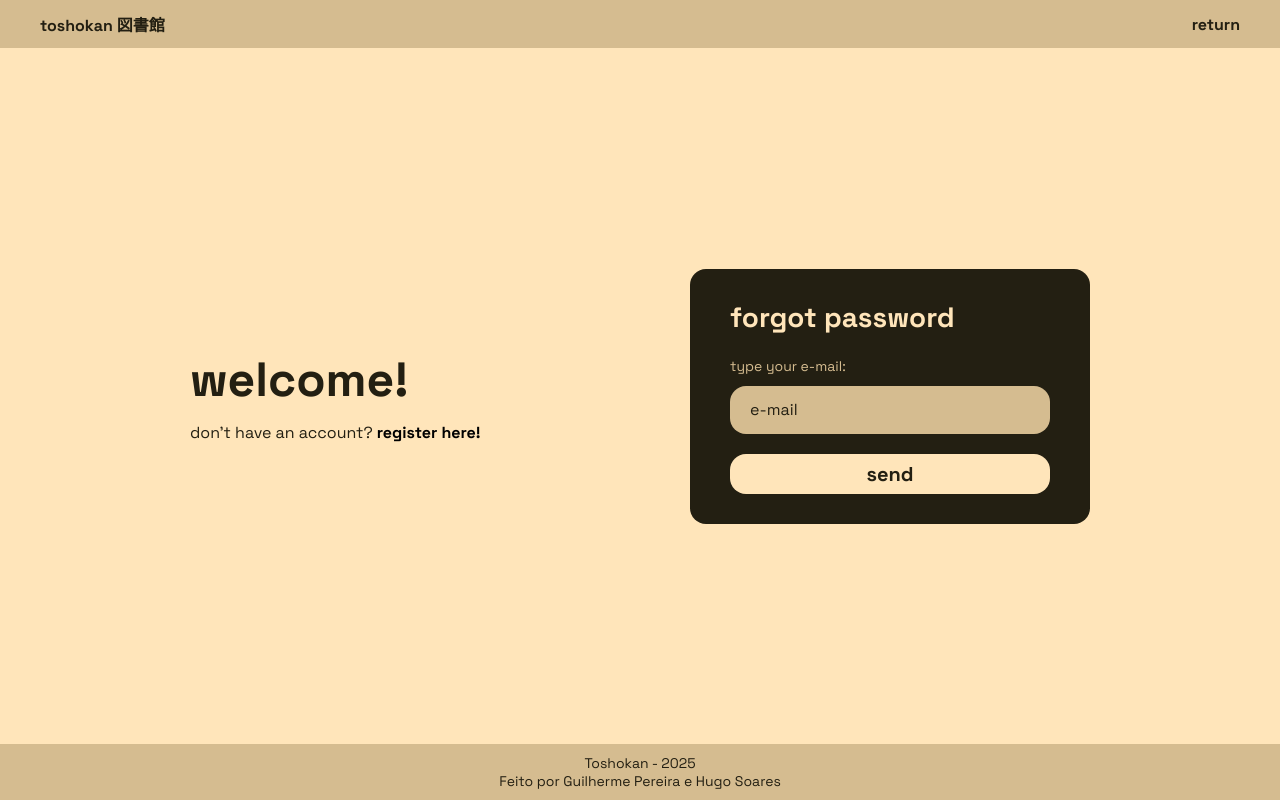
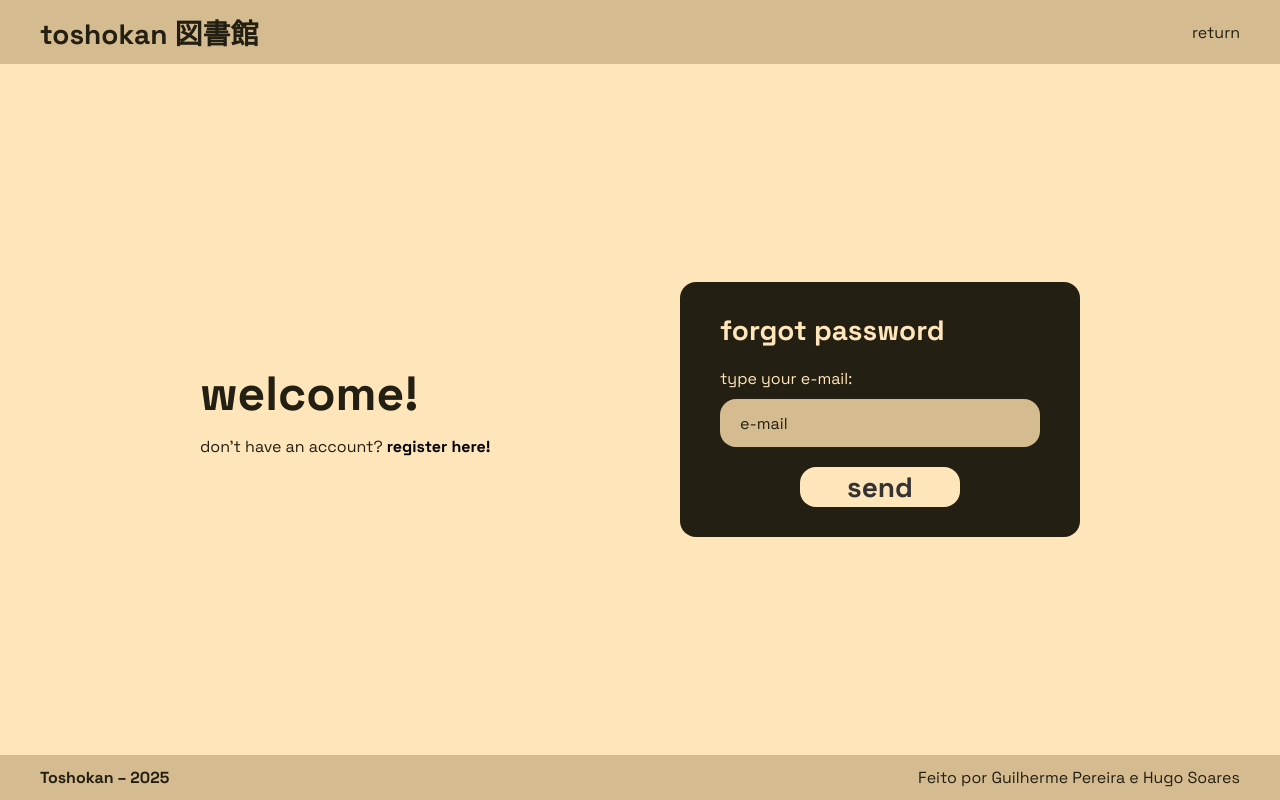
Before and after one commit to hhsoares/toshokan, a Flask app: page /forgot-password in a window 1280 px wide. Run offline with Flask 3, Linux system fonts and the light colour scheme; some libraries are stand-ins or nearby versions.

Commit message:
fixed forgot password page

```diff
--- a/app/templates/forgot_password.html
+++ b/app/templates/forgot_password.html
@@ -3,39 +3,66 @@
 <head>
   <meta charset="UTF-8" />
   <meta name="viewport" content="width=device-width, initial-scale=1.0" />
-  <title>Forgot Password</title>
+  <title>Forgot Password – Toshokan 図書館</title>
 
-  <link rel="stylesheet" href="{{ url_for('static', filename='css/forgotPasswordStyle.css') }}">
-  <link href="https://fonts.googleapis.com/css2?family=Space+Grotesk:wght@400;500;700&display=swap" rel="stylesheet">
+  <!-- reuse exactly the same CSS you use on login.html -->
+  <link
+    rel="stylesheet"
+    href="{{ url_for('static', filename='css/loginStyle.css') }}"
+  >
+  <link
+    href="https://fonts.googleapis.com/css2?family=Space+Grotesk:wght@400;500;700&display=swap"
+    rel="stylesheet"
+  >
+  <link
+    href="https://unpkg.com/boxicons@2.1.4/css/boxicons.min.css"
+    rel="stylesheet"
+  >
 </head>
 
 <body>
+  <!-- identical header to login.html -->
   <header>
-    <span class="logo">toshokan 図書館</span>
-    <a class="return" href="{{ url_for('login') }}">return</a>
+    <a href="/" class="logo">toshokan 図書館</a>
+    <a href="{{ url_for('login') }}" class="return">return</a>
   </header>
 
   <div class="container">
-    <div class="welcome">
+    <!-- left panel exactly like .register-link on login -->
+    <div class="register-link">
       <h1>welcome!</h1>
-      <p>don’t have an account? <a href="{{ url_for('register') }}">register here!</a></p>
+      <p>don’t have an account?
+        <a href="{{ url_for('register') }}">register here!</a>
+      </p>
     </div>
 
+    <!-- right panel: password-reset form -->
     <div class="wrapper">
-      <form>
+      <form @submit.prevent="sendReset">
         <h1>forgot password</h1>
         <label for="email">type your e-mail:</label>
         <div class="input-box">
-          <input type="email" id="email" placeholder="e-mail" required>
+          <input
+            type="email"
+            id="email"
+            placeholder="e-mail"
+            v-model="email"
+            required
+          >
         </div>
         <button type="submit" class="btn">send</button>
       </form>
     </div>
   </div>
 
+  <!-- identical footer to login.html -->
   <footer>
-    <p>Toshokan - 2025</p>
-    <p>Feito por Guilherme Pereira e Hugo Soares</p>
+    <p class="version">Toshokan – 2025</p>
+    <p class="authors">Feito por Guilherme Pereira e Hugo Soares</p>
   </footer>
+
+  <!-- if you need Vue logic for “sendReset” -->
+  <script src="https://unpkg.com/vue@3/dist/vue.global.prod.js"></script>
+  <script src="{{ url_for('static', filename='js/forgotPassword.js') }}"></script>
 </body>
 </html>
```
